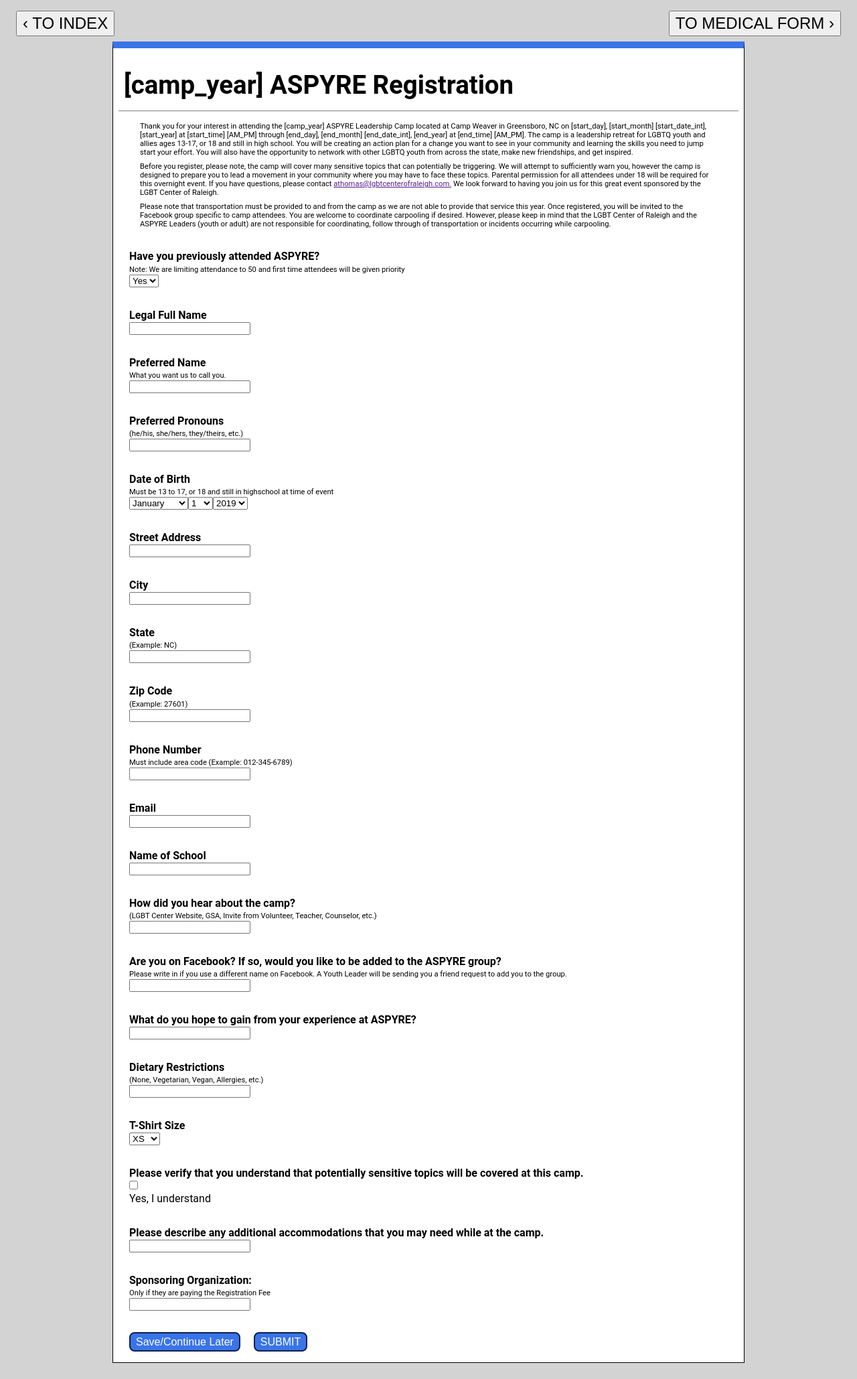
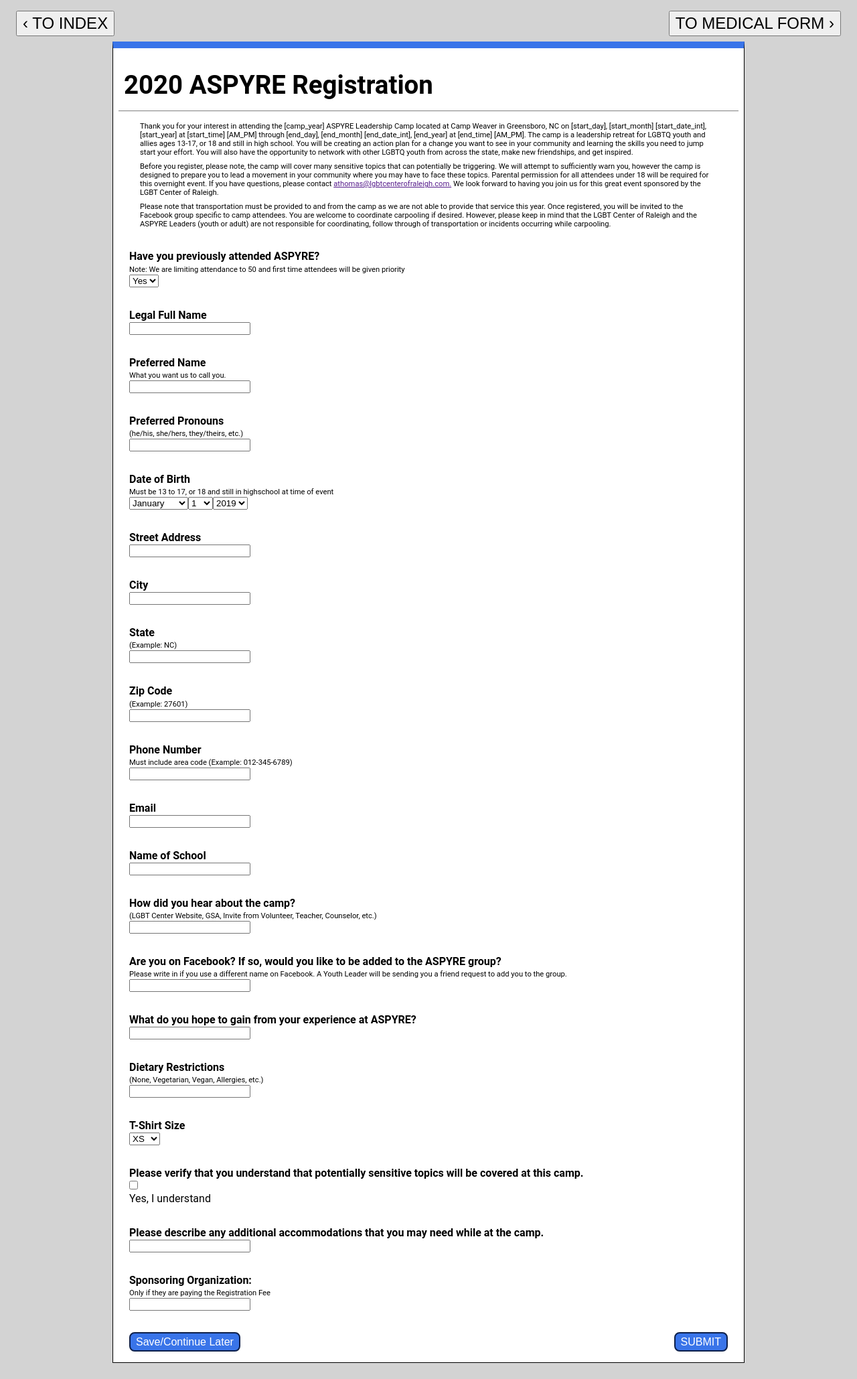
Before and after one commit to Team-Allies/camp-aspyre, a Django app: template core/templates/core/camper_registration.html in a window 1280 px wide. Shown: the whole page at 67% size. Run offline with Django 3.2, Linux system fonts and the light colour scheme; the template is opened without the code that fills it: values that come from a table or form of the project are taken from there, others are empty; tables that the repository leaves empty hold one stand-in row (values such as "Sample post").

Commit message:
Updated can now use template literals to target model items

```diff
--- a/core/templates/core/camper_registration.html
+++ b/core/templates/core/camper_registration.html
@@ -12,14 +12,12 @@
         <form class="camper_registration_form" method="POST">
         {% csrf_token %}
             <div class="camper_registration_header">
-                <h1>[camp_year] ASPYRE Registration</h1>
+                <h1>{{ camp.start_date.year }} ASPYRE Registration</h1>
             </div>
 
             <div class="camper_registration_info">
                 <p class="camper_registration_info"> Thank you for your interest in attending the [camp_year] ASPYRE Leadership Camp located at Camp Weaver in Greensboro, NC on [start_day], [start_month] [start_date_int], [start_year] at [start_time] [AM_PM] through [end_day], [end_month] [end_date_int], [end_year] at [end_time] [AM_PM]. The camp is a leadership retreat for LGBTQ youth and allies ages 13-17, or 18 and still in high school. You will be creating an action plan for a change you want to see in your community and learning the skills you need to jump start your effort. You will also have the opportunity to network with other LGBTQ youth from across the state, make new friendships, and get inspired.</p>
-
                 <p class="camper_registration_info"> Before you register, please note, the camp will cover many sensitive topics that can potentially be triggering. We will attempt to sufficiently warn you, however the camp is designed to prepare you to lead a movement in your community where you may have to face these topics. Parental permission for all attendees under 18 will be required for this overnight event.  If you have questions, please contact <a href=''>athomas@lgbtcenterofraleigh.com.</a>  We look forward to having you join us for this great event sponsored by the LGBT Center of Raleigh.</p>
-
                 <p class="camper_registration_info"> Please note that transportation must be provided to and from the camp as we are not able to provide that service this year. Once registered, you will be invited to the Facebook group specific to camp attendees. You are welcome to coordinate carpooling if desired. However, please keep in mind that the LGBT Center of Raleigh and the ASPYRE Leaders (youth or adult) are not responsible for coordinating, follow through of transportation or incidents occurring while carpooling.</p>
             </div>
             <div class="boolean_field">
@@ -113,8 +111,10 @@
                 <p class="hint_text">Only if they are paying the Registration Fee</p>
                 {{ form.other_companies_paying }}
             </div>
-            <button class="save_button" onclick="" value="Save">Save/Continue Later</button>
-            <button class="submit_button" type="submit">SUBMIT</button>
+            <div class="save_submit_button_container">
+                <button class="save_button" onclick="" value="Save">Save/Continue Later</button>
+                <button class="submit_button" type="submit">SUBMIT</button>
+            </div>
         </form>
     </div>
 
```
